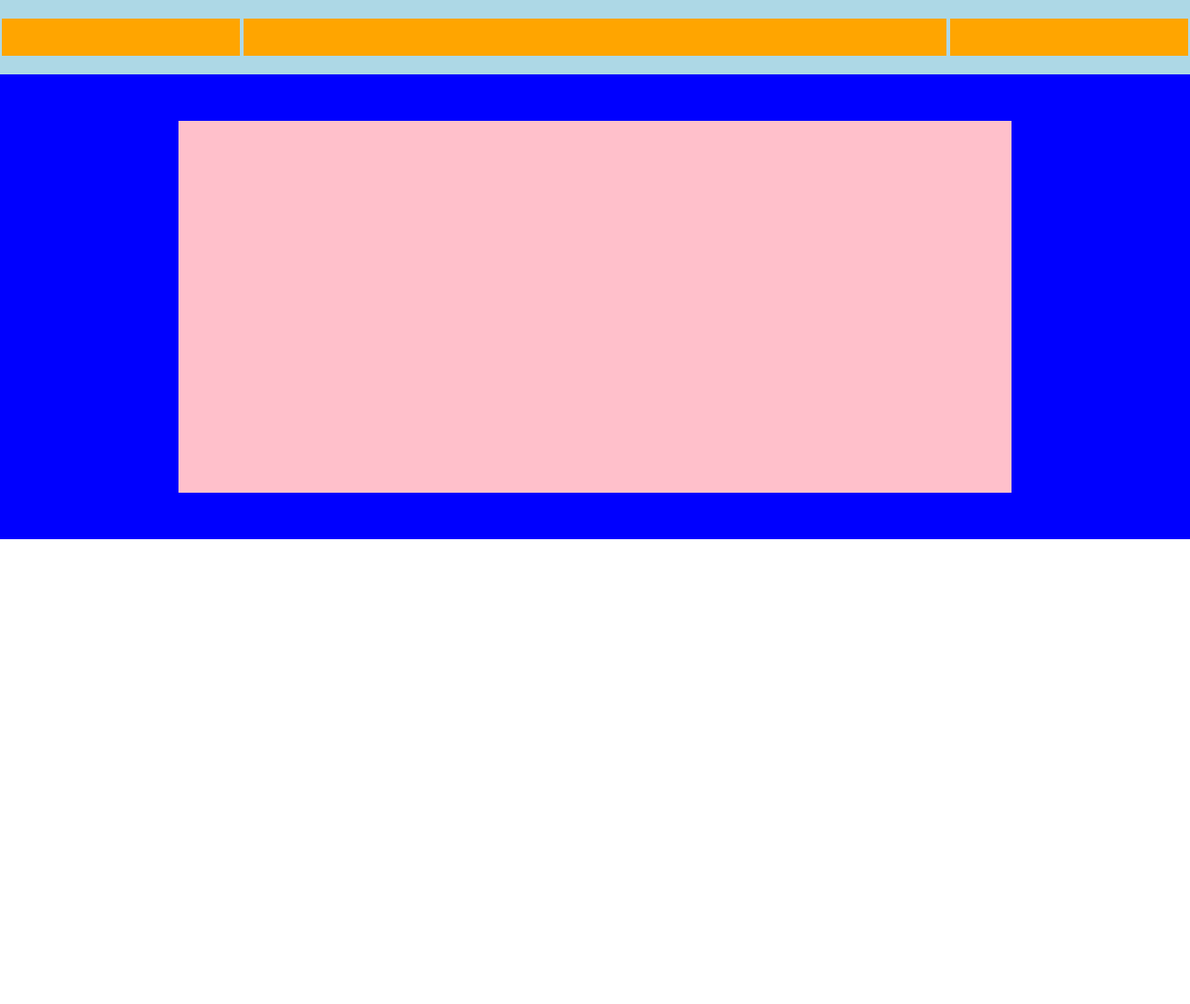
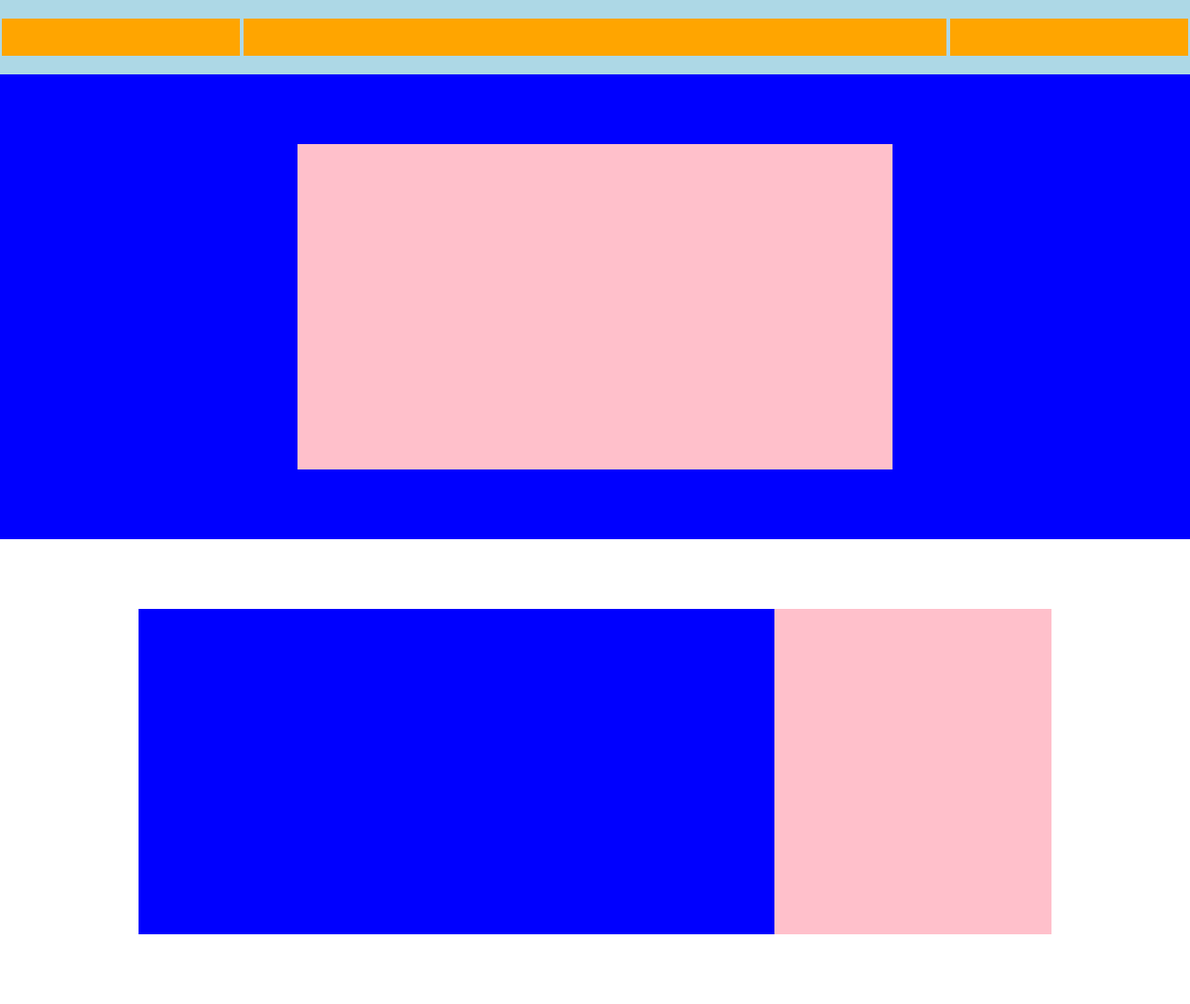
Before and after one commit to Mark-dev30/htmlcss-struttura-discord, a plain HTML site: page index.html in a window 1280 px wide. Shown: the whole page at 93% size. Before the commit the page ends 800 px from the top, so only its background shows below. Drawn offline with Linux system fonts and the light colour scheme.

Commit message:
section 2 done

```diff
--- a/css/style.css
+++ b/css/style.css
@@ -59,15 +59,37 @@
 /* header end */
 
 /* main start */
+
+/* section 1 */
 .row_sect1{
+    margin: 0 auto;
+    height: 500px;
+    width: 100%;
     display: flex;
-    height: 500px ;
-    width: 100%;
+    justify-content: space-around;
+    align-items: center;
+}
+.column_sect1{
+    height: 350px;
+    width: 50%;
+}
+
+/* section 2 */
+
+.row_sect2{
+    max-width: 991px;
+    height: 500px;
+    margin: 0 auto;
+    display: flex;
+    justify-content: center;
     align-items: center;
 }
 
-.column_sect1{
-    margin: 0 auto;
-    height: 80%;
-    width: 70%;
+.column_sect2_left{
+    width: 69%;
+    height: 350px ;
 }
+.column_sect2_right{
+    width: 30%;
+    height: 350px ;
+}
--- a/index.html
+++ b/index.html
@@ -21,17 +21,20 @@
     <!-- header end -->
     <!-- main start -->
     <main>
-        <!-- section one -->
-        <div class="container_sect1">
-            <div class="row_sect1 blue">
+        <!-- section 1 -->
+        <div class="container_sect1 blue">
+            <div class="row_sect1 ">
                 <div class="column_sect1 pink"></div>
             </div>
         </div>
-        <div class="container_sect2">
+        <!-- section 2 -->
+        <div class="container_sect2 white ">
             <div class="row_sect2">
-                <div class="column_sect2"></div>
+                <div class="column_sect2_left blue"></div>
+                <div class="column_sect2_right pink"></div>
             </div>
         </div>
+        <!-- section 3 -->
     </main>
 </body>
 </html>
```
